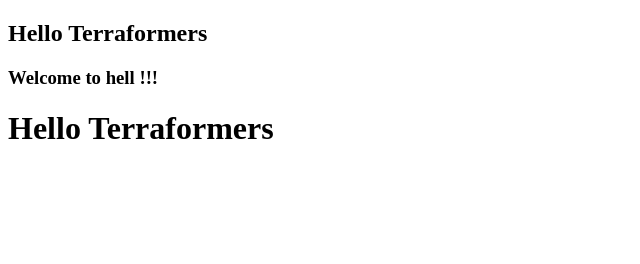
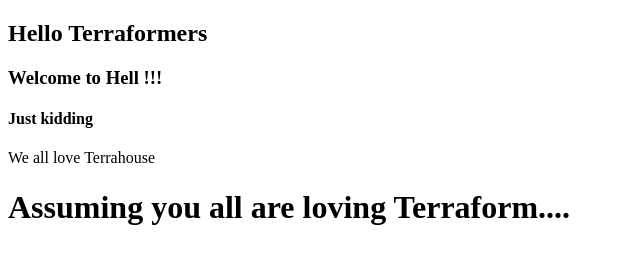
Before and after one commit to pratiksinha-kol/terraform-beginner-bootcamp-2023, a plain HTML site: page public/index.html in a window 1280 px wide. Shown: the whole page, without its empty margins (0-640 px from the left). Drawn offline with Linux system fonts and the light colour scheme.

```diff
--- a/public/index.html
+++ b/public/index.html
@@ -5,10 +5,12 @@
 
 <h2>Hello Terraformers</h2>
 
-<h3>Welcome to hell !!!</h3>
+<h3>Welcome to Hell !!!</h3>
+<h4> Just kidding </h4>
+<p>We all love Terrahouse</p>
 
 <body>
-    <h1>Hello Terraformers</h1>
+    <h1>Assuming you all are loving Terraform....</h1>
 </body>
 
 </html>
```
Also changed, not shown: 6 other files.
